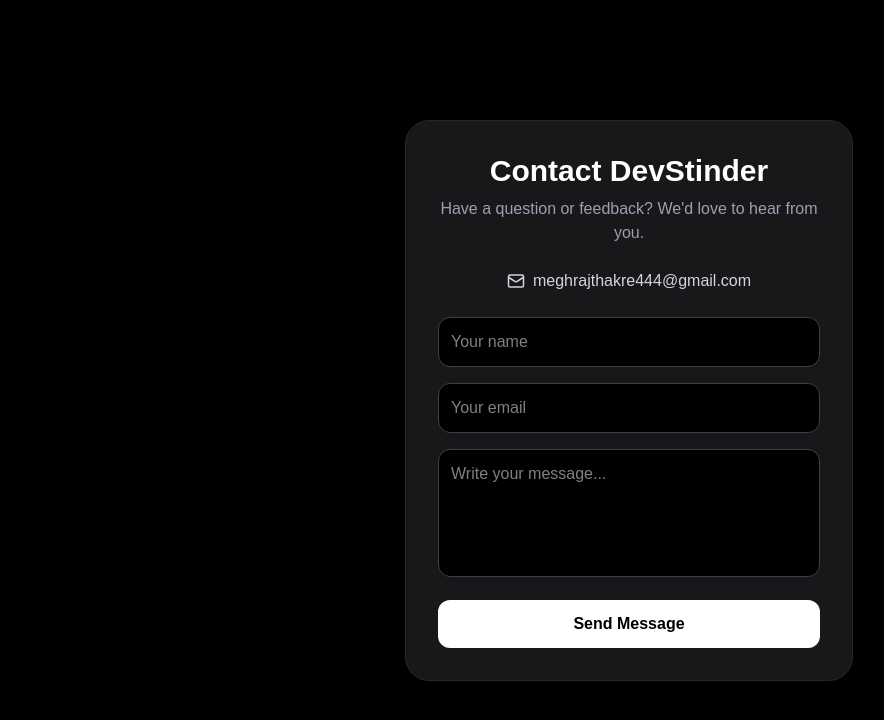
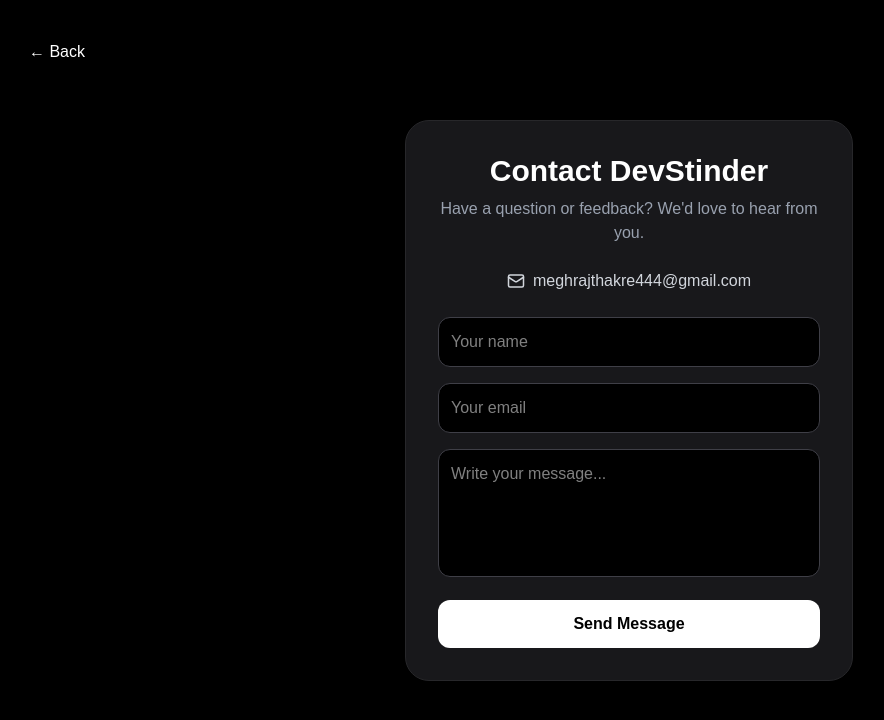
Before and after one commit to meghrajthakre/devTinder-web, a React (Vite) app: page /contact in a window 1280 px wide. Shown: the top 720 px of the page, without its empty margins (11-895 px from the left). Built offline with nearby package versions, Linux system fonts and the light colour scheme; no server answers.

Commit message:
feat: add Back button to Contact page and implement custom scrollbar styles for themes

```diff
--- a/src/FAQ/Contact.jsx
+++ b/src/FAQ/Contact.jsx
@@ -2,6 +2,7 @@
 import { Mail, Loader2 } from "lucide-react";
 import axios from "axios";
 import { BASE_URL } from '../utils/constant';
+import Back from '../components/buttons/Back'
 
 const Contact = () => {
     const [formData, setFormData] = useState({
@@ -75,6 +76,10 @@
 
     return (
         <section className="min-h-screen bg-black text-white flex items-center justify-center px-4 py-12">
+            <div className="absolute top-6 left-6">
+                <Back />
+            </div>
+
             <div className="w-full max-w-md bg-zinc-900 border border-zinc-800 rounded-3xl p-8 shadow-lg">
                 <h2 className="text-3xl font-bold mb-2 text-center">
                     Contact DevStinder
--- a/src/index.css
+++ b/src/index.css
@@ -64,3 +64,94 @@
 .animate-scaleIn {
   animation: scaleIn 0.15s ease-out;
 }
+/*  */
+/* ===============================================
+   CUSTOM SCROLLBAR - DAISYUI THEMES
+   Applies to ALL scrollable elements
+   =============================================== */
+
+/* LUXURY THEME */
+[data-theme="luxury"]::-webkit-scrollbar,
+[data-theme="luxury"] *::-webkit-scrollbar {
+  width: 10px;
+  height: 10px;
+}
+
+[data-theme="luxury"]::-webkit-scrollbar-track,
+[data-theme="luxury"] *::-webkit-scrollbar-track {
+  background: #09090b;
+  border-radius: 4px;
+}
+
+[data-theme="luxury"]::-webkit-scrollbar-thumb,
+[data-theme="luxury"] *::-webkit-scrollbar-thumb {
+  background: linear-gradient(180deg, #ffffff 0%, #a3a3a3 100%);
+  border-radius: 4px;
+  border: 2px solid #09090b;
+}
+
+[data-theme="luxury"]::-webkit-scrollbar-thumb:hover,
+[data-theme="luxury"] *::-webkit-scrollbar-thumb:hover {
+  background: linear-gradient(180deg, #ffffff 0%, #d4d4d4 100%);
+}
+
+[data-theme="luxury"],
+[data-theme="luxury"] * {
+  scrollbar-width: thin;
+  scrollbar-color: #ffffff #09090b;
+}
+
+/* VALENTINE THEME */
+[data-theme="valentine"]::-webkit-scrollbar,
+[data-theme="valentine"] *::-webkit-scrollbar {
+  width: 10px;
+  height: 10px;
+}
+
+[data-theme="valentine"]::-webkit-scrollbar-track,
+[data-theme="valentine"] *::-webkit-scrollbar-track {
+  background: #fdf2f8;
+  border-radius: 4px;
+}
+
+[data-theme="valentine"]::-webkit-scrollbar-thumb,
+[data-theme="valentine"] *::-webkit-scrollbar-thumb {
+  background: linear-gradient(180deg, #e11d48 0%, #be123c 100%);
+  border-radius: 4px;
+  border: 2px solid #fdf2f8;
+}
+
+[data-theme="valentine"]::-webkit-scrollbar-thumb:hover,
+[data-theme="valentine"] *::-webkit-scrollbar-thumb:hover {
+  background: linear-gradient(180deg, #fb7185 0%, #f43f5e 100%);
+}
+
+[data-theme="valentine"],
+[data-theme="valentine"] * {
+  scrollbar-width: thin;
+  scrollbar-color: #e11d48 #fdf2f8;
+}
+
+/* DEFAULT FALLBACK */
+::-webkit-scrollbar {
+  width: 10px;
+  height: 10px;
+}
+
+::-webkit-scrollbar-track {
+  background: #1f2937;
+}
+
+::-webkit-scrollbar-thumb {
+  background: #4b5563;
+  border-radius: 4px;
+}
+
+::-webkit-scrollbar-thumb:hover {
+  background: #6b7280;
+}
+
+* {
+  scrollbar-width: thin;
+  scrollbar-color: #4b5563 #1f2937;
+}
```
